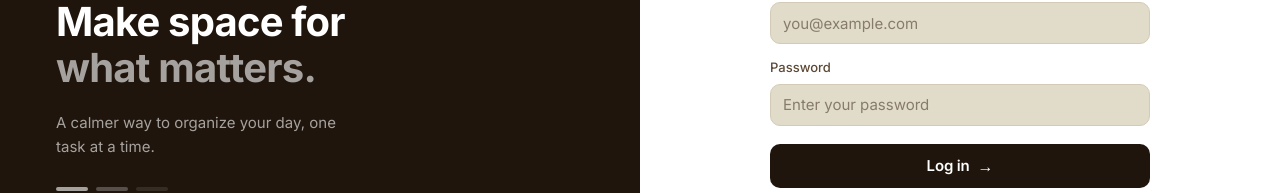
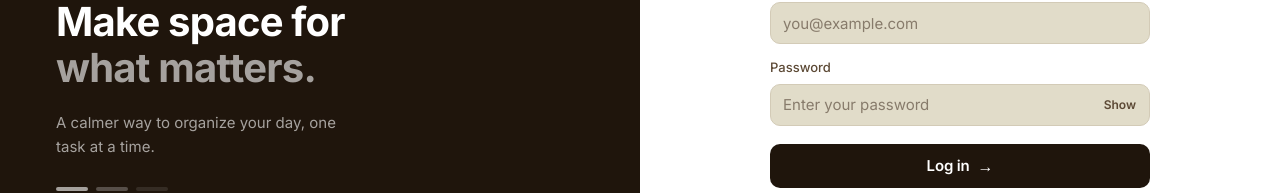
Before and after one commit to roswell23/TodoFlow, a React (Vite) app in the folder client/: page / in a window 1280 px wide. Shown: the part 362-555 px from the top of the page. Built offline with nearby package versions, Linux system fonts and the light colour scheme; no server answers.

Commit message:
Add password visibility toggle to login

```diff
--- a/client/src/pages/Login.jsx
+++ b/client/src/pages/Login.jsx
@@ -3,18 +3,34 @@ import { useAuth } from '../context/AuthContext'
 import { authService } from '../services/authService'
 
 function Field({ id, label, type = 'text', value, onChange, placeholder, autoComplete }) {
+  const [revealed, setRevealed] = useState(false)
+  const isPassword = type === 'password'
+
   return (
     <label className="field" htmlFor={id}>
       <span>{label}</span>
+      <div className="password-input-wrap">
         <input
           id={id}
-        type={type}
+          type={isPassword && revealed ? 'text' : type}
           value={value}
           onChange={onChange}
           placeholder={placeholder}
           autoComplete={autoComplete}
           required
         />
+        {isPassword && (
+          <button
+            type="button"
+            className="password-toggle"
+            onClick={() => setRevealed(!revealed)}
+            aria-label={revealed ? 'Hide password' : 'Show password'}
+            aria-pressed={revealed}
+          >
+            {revealed ? 'Hide' : 'Show'}
+          </button>
+        )}
+      </div>
     </label>
   )
 }
```
Lines whose indentation alone changed are shown as unchanged.
